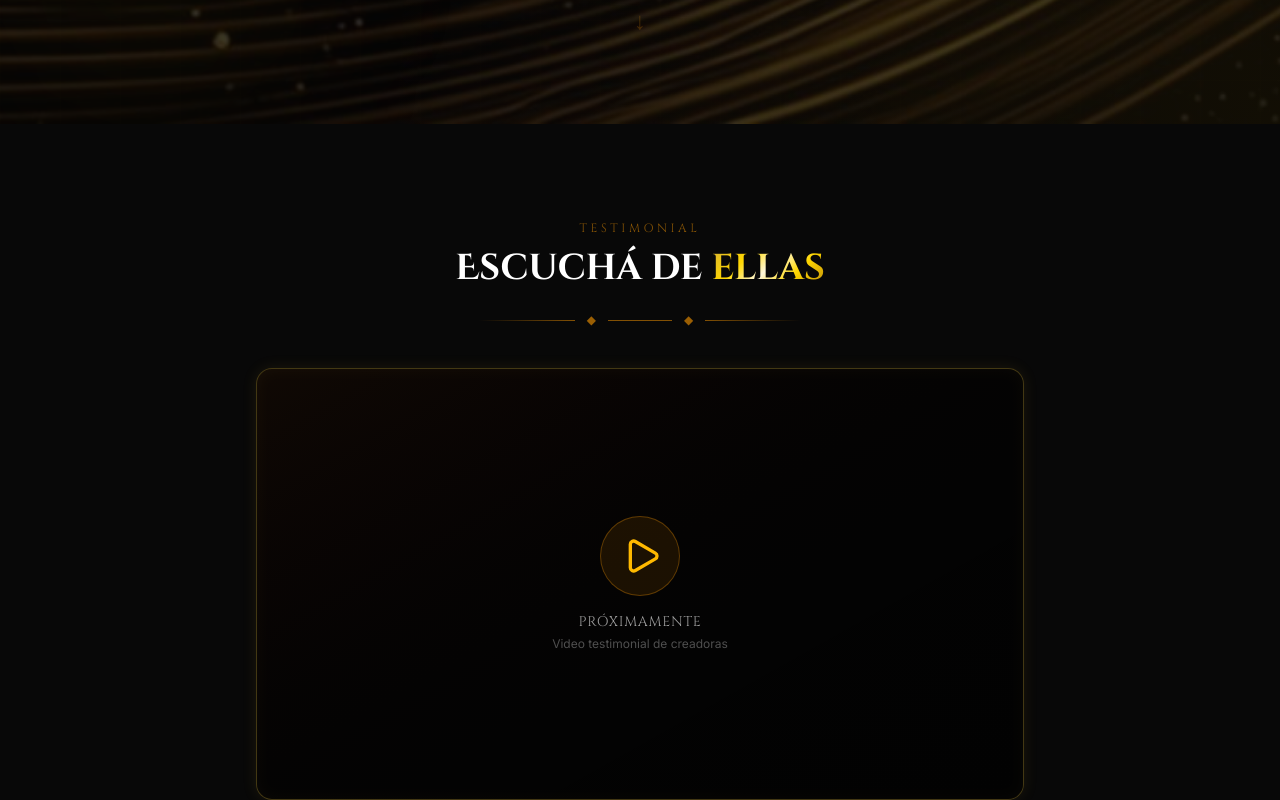
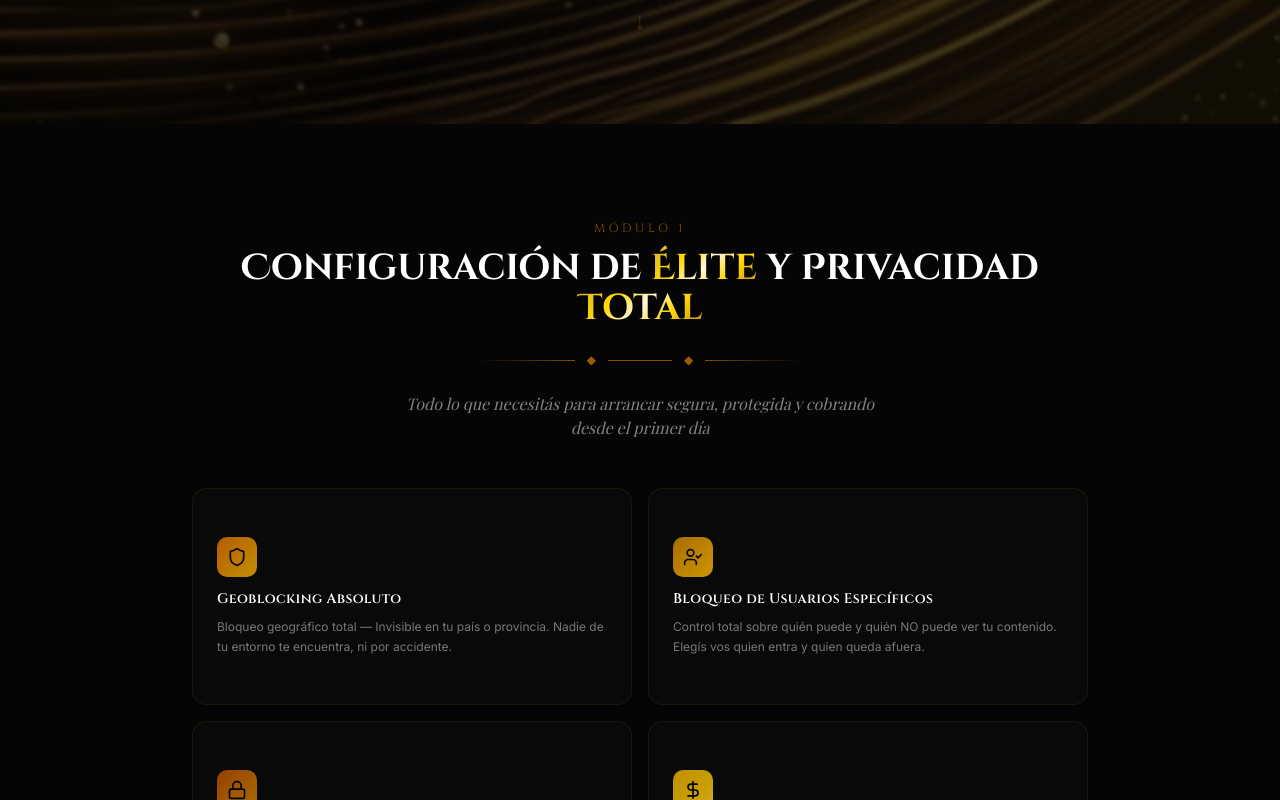
Before and after one commit to keolazarte-lgtm/olgui-twiter-bot, a Next.js app: page / in a window 1280 px wide. Shown: the part 1300-2100 px from the top of the page. Built offline with nearby package versions, Linux system fonts and the light colour scheme; a web font is replaced by a local one.

Commit message:
remove video testimonial section + hide WhatsApp button temporarily

```diff
--- a/src/app/page.tsx
+++ b/src/app/page.tsx
@@ -555,44 +555,6 @@ export default function DinastiaAcademy() {
             >
               ↓
             </motion.div>
-          </motion.div>
-        </div>
-      </section>
-
-      {/* ═══════════════ VIDEO TESTIMONIAL SECTION ═══════════════ */}
-      <section className="bg-[#080808] py-16 sm:py-24 px-4">
-        <div className="max-w-3xl mx-auto">
-          <motion.div
-            initial={{ opacity: 0, y: 20 }}
-            whileInView={{ opacity: 1, y: 0 }}
-            viewport={{ once: true }}
-            className="text-center mb-10"
-          >
-            <p className="font-cinzel text-amber-500/50 text-xs tracking-[0.3em] mb-3">
-              TESTIMONIAL
-            </p>
-            <h2 className="font-cinzel-decorative text-2xl sm:text-4xl font-bold text-white mb-3">
-              Escuchá de <span className="gold-text">ellas</span>
-            </h2>
-            <OrnamentalLine />
-          </motion.div>
-
-          <motion.div
-            initial={{ opacity: 0, y: 20 }}
-            whileInView={{ opacity: 1, y: 0 }}
-            viewport={{ once: true }}
-          >
-            <div className="relative aspect-video bg-black/40 border border-amber-500/20 rounded-2xl overflow-hidden gold-border-glow flex items-center justify-center group cursor-pointer">
-              <div className="absolute inset-0 bg-gradient-to-br from-amber-900/10 to-black/50" />
-              {/* Placeholder when no video */}
-              <div className="relative text-center">
-                <div className="w-16 h-16 sm:w-20 sm:h-20 rounded-full bg-amber-500/10 border border-amber-500/30 flex items-center justify-center mx-auto mb-4 group-hover:bg-amber-500/20 transition-colors">
-                  <Play className="w-8 h-8 sm:w-10 sm:h-10 text-amber-400 ml-1" />
-                </div>
-                <p className="font-cinzel text-white/60 text-sm tracking-wider">PRÓXIMAMENTE</p>
-                <p className="font-inter text-white/30 text-xs mt-1">Video testimonial de creadoras</p>
-              </div>
-            </div>
           </motion.div>
         </div>
       </section>
@@ -1245,7 +1207,8 @@ export default function DinastiaAcademy() {
         )}
       </AnimatePresence>
 
-      {/* ═══════════════ FLOATING WHATSAPP ═══════════════ */}
+      {/* ═══════════════ FLOATING WHATSAPP (temporalmente oculto) ═══════════════ */}
+      {/*
       <a
         href="https://wa.me/542246449032?text=Hola!%20Quiero%20info%20sobre%20Dinasty%20Academy"
         target="_blank"
@@ -1254,6 +1217,7 @@ export default function DinastiaAcademy() {
       >
         <MessageCircle className="w-6 h-6 text-black" />
       </a>
+      */}
     </div>
   )
 }
```
